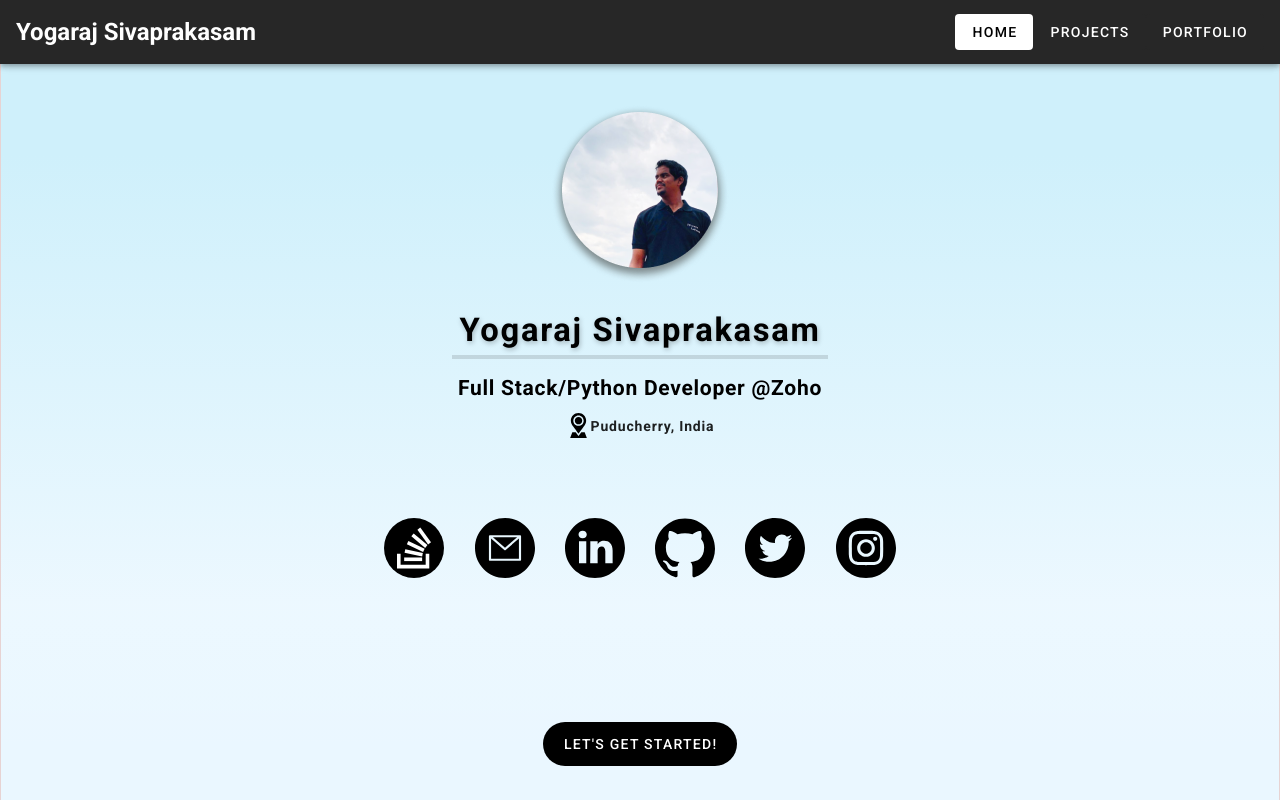
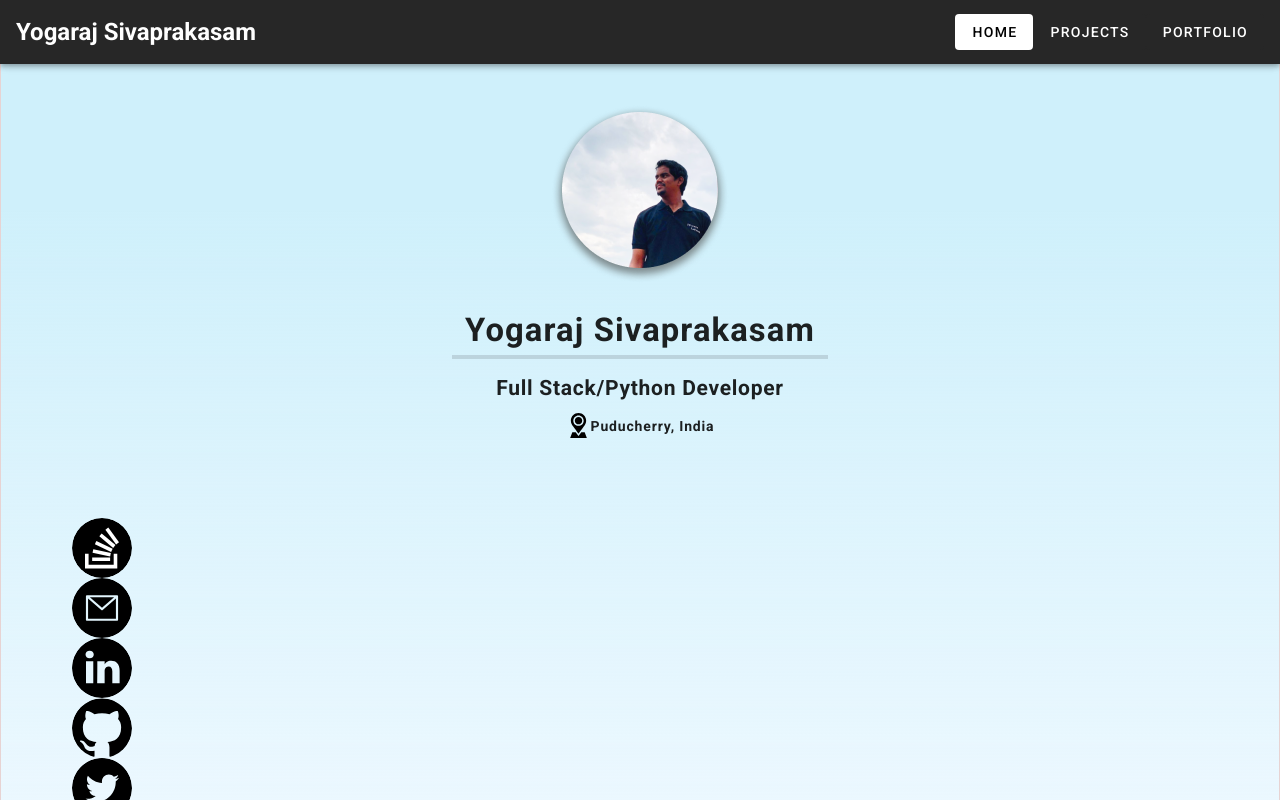
Before and after one commit to syogaraj/personal-portfolio, a Vue app: page /#/home in a window 1280 px wide. Shown: the top 800 px of the page. Built offline with nearby package versions, Linux system fonts and the light colour scheme.

Commit message:
general info update

```diff
--- a/src/components/GeneralInfo.vue
+++ b/src/components/GeneralInfo.vue
@@ -2,26 +2,25 @@
 	<v-container>
 		<section>
 			<div id="my_avatar">
-				<img src="../assets/images/self/me.png" alt="Yogaraj.S" />
+				<img src="../assets/images/self/me.png" class="tw-border-8 tw-rounded-full tw-shadow-2xl" alt="Yogaraj.S" />
 			</div>
 			<div id="my_name">
 				<h1>Yogaraj Sivaprakasam</h1>
 			</div>
 			<v-divider light></v-divider>
 			<div id="my_designation">
-				<h3>Full Stack/Python Developer @Zoho</h3>
+				<h3>Full Stack/Python Developer</h3>
 			</div>
 			<div id="my_location">
 				<img src="../assets/images/social_media/location-pin.svg" alt="Location" />
 				<h5>Puducherry, India</h5>
 			</div>
-			<div id="my_social_media">
-				<div v-for="item in social_links" :key="item.id">
+			<div id="my_social_media" class="tw-hidden md:tw-flex md:tw-justify-between md:tw-w-9/12 lg:tw-w-6/12">
+				<div v-for="item in social_links" :key="item.id" @click="openLink(item)">
 					<v-tooltip bottom>
 						<template v-slot:activator="{ on, attrs }">
 							<v-img
 								:src="item.src"
-								@click="openLink(item)"
 								width="60"
 								height="60"
 								v-on="on"
@@ -33,7 +32,7 @@
 				</div>
 			</div>
 			<div id="get_started">
-				<v-btn depressed rounded large>Let's get started!</v-btn>
+				<v-btn depressed rounded large @click="$emit('get-started')">Let's get started!</v-btn>
 			</div>
 		</section>
 	</v-container>
@@ -101,13 +100,10 @@ export default {
 	font-family: Roboto;
 	font-style: normal;
 	font-size: 1.75em;
-	font-weight: bold;
 	display: flex;
 	align-items: center;
 	text-align: center;
-	letter-spacing: 0.06em;
-	color: #000000;
-	text-shadow: 1px 2px 5px rgba(0, 0, 0, 0.25);
+	letter-spacing: 0.04em;
 
 	h1 {
 		margin: 0 auto;
@@ -129,7 +125,6 @@ hr {
 	line-height: 21px;
 	text-align: center;
 	letter-spacing: 0.04em;
-	color: #000000;
 
 	h3 {
 		margin: 0 auto;
@@ -162,11 +157,22 @@ hr {
 }
 
 #my_social_media {
-	width: 45%;
-	display: flex;
-	justify-content: space-between;
 	margin: 0 auto;
 	padding-top: 5em;
+
+
+
+	.v-image {
+		border-radius: 50%;
+
+		&:hover {
+			box-shadow: 0px 6px 7px -4px rgba(0, 0, 0, 0.2),
+				0px 11px 15px 1px rgba(0, 0, 0, 0.14),
+				0px 4px 20px 3px rgba(0, 0, 0, 0.12) !important;
+			cursor: pointer;
+			@apply tw--mt-3;
+		}
+	}
 }
 
 #get_started {
@@ -175,7 +181,7 @@ hr {
 
 	button {
 		color: white;
-		background-color: #000000;
+		background-color: #272727;
 	}
 }
 </style>
```
